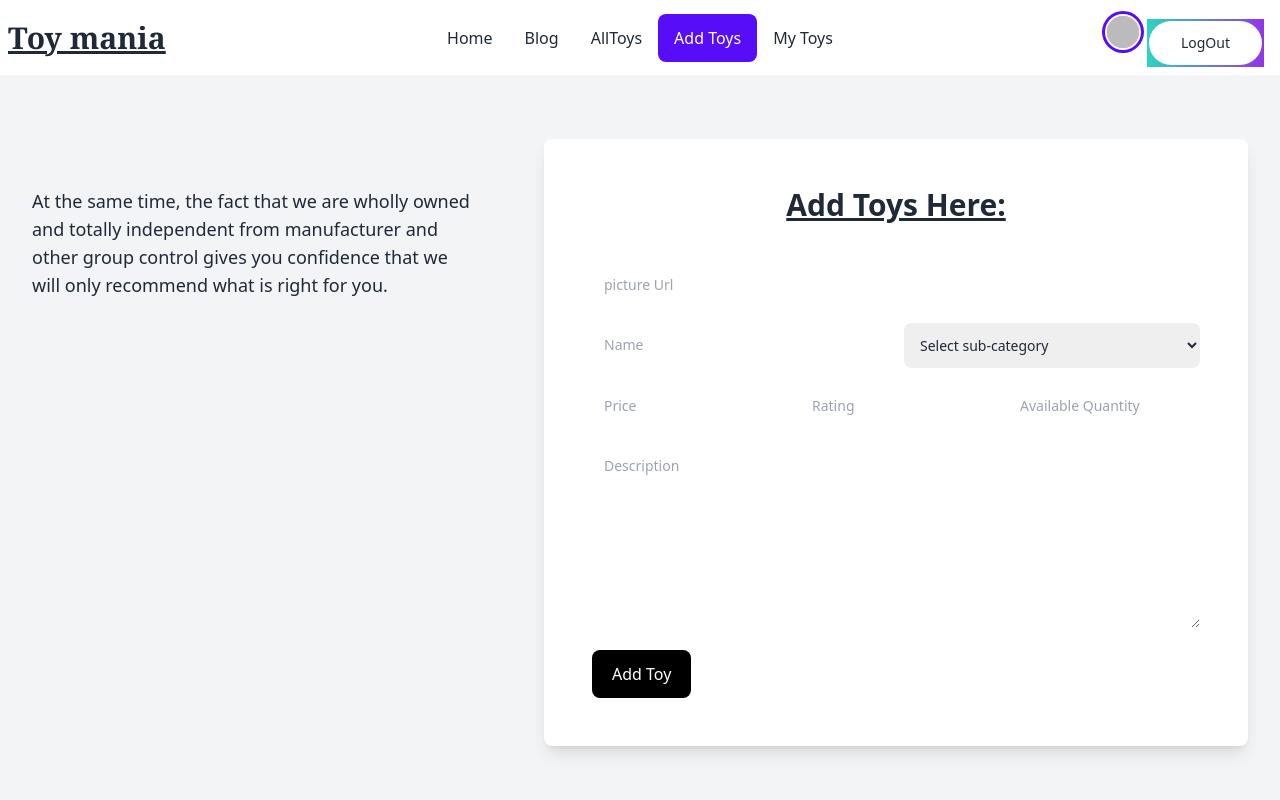
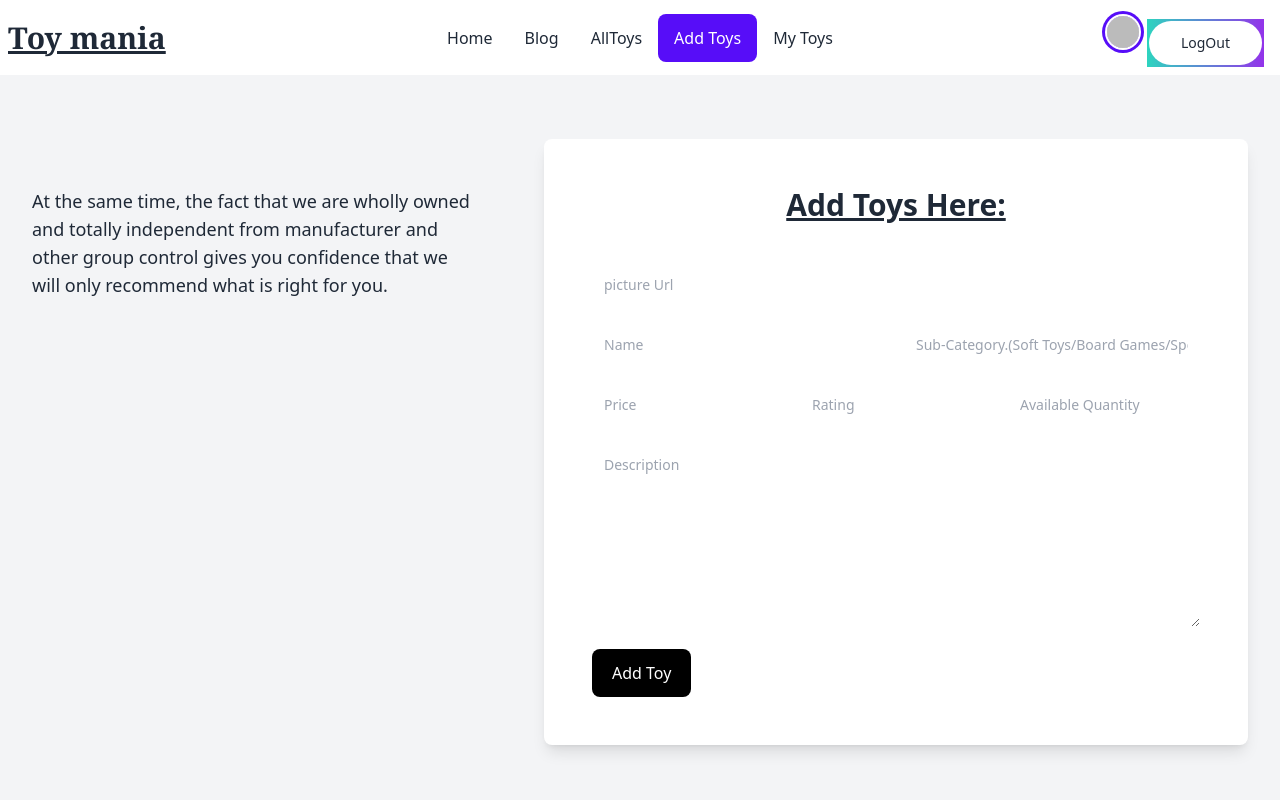
Before and after one commit to sma-rashik/toy-mania, a React (Vite) app: page /addtoys in a window 1280 px wide. Shown: the top 800 px of the page. Built offline with nearby package versions, Linux system fonts and the light colour scheme; no server answers; sample sign-in values are in the browser's storage.

Commit message:
Update select from Form

```diff
--- a/src/Components/AddToys/AddToys.jsx
+++ b/src/Components/AddToys/AddToys.jsx
@@ -7,7 +7,7 @@ const AddToys = () => {
     const form = event.target;
     const name = form.toyName.value;
     const picture = form.picture.value;
-    const category = form.category.value;
+    const subCategory = form.subCategory.value;
     const rating = form.rating.value;
     const price = form.price.value;
     const description = form.description.value;
@@ -15,7 +15,7 @@ const AddToys = () => {
     const newToy = {
       name,
       picture,
-      category,
+      subCategory,
       rating,
       price,
       description,
@@ -94,19 +94,16 @@ const AddToys = () => {
                   </div>
 
                   <div>
-                    <label className="sr-only" htmlFor="category">
-                      Sub-category
+                    <label className="sr-only" htmlFor="phone">
+                      Sub-Category
                     </label>
-                    <select
+                    <input
                       className="w-full rounded-lg border-gray-200 p-3 text-sm"
-                      name="category"
-                      id="category"
-                    >
-                      <option value="">Select sub-category</option>
-                      <option value="softToys">Soft Toys</option>
-                      <option value="boardGames">Board Games</option>
-                      <option value="sports">Sports</option>
-                    </select>
+                      placeholder="Sub-Category.(Soft Toys/Board Games/Sports)"
+                      type="text"
+                      name="subCategory"
+                      id="phone"
+                    />
                   </div>
                 </div>
 
```
